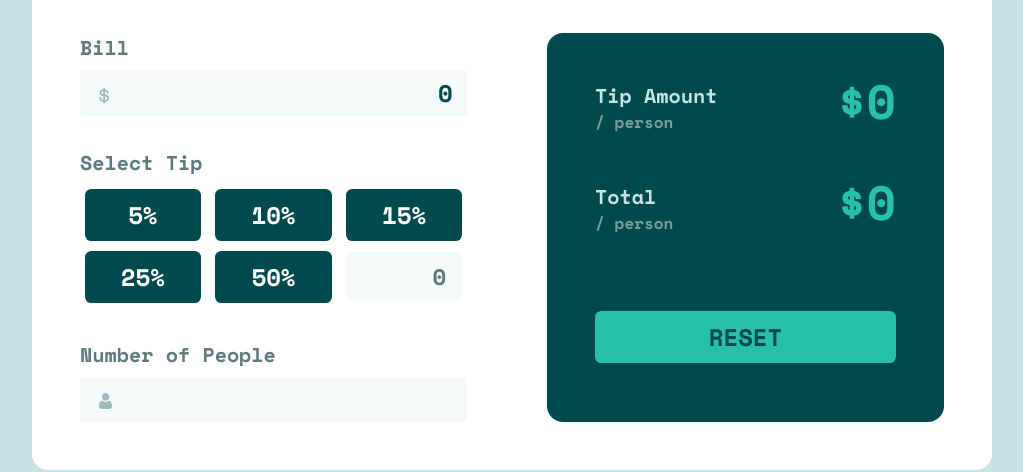
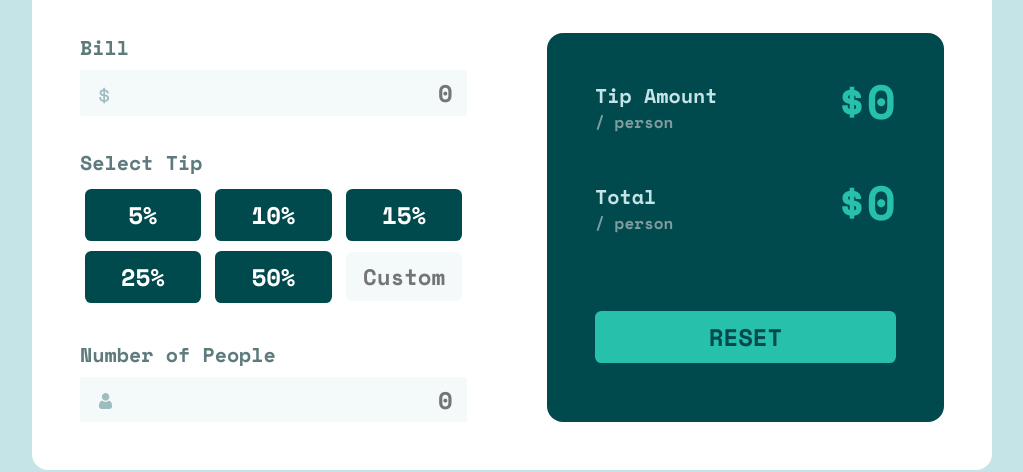
Before and after one commit to aylingyoren/tip-calculator-app, a React (Create React App) app: page / in a window 1280 px wide. Shown: the part 229-701 px from the top of the page, without its empty margins (128-1151 px from the left). Built offline with nearby package versions, Linux system fonts and the light colour scheme.

Commit message:
fix: fix custom tip

```diff
--- a/src/components/Bill/Bill.js
+++ b/src/components/Bill/Bill.js
@@ -10,6 +10,7 @@ function Bill(props) {
       <input
         className="input"
         value={bill}
+        placeholder="0"
         onChange={(e) => setBill(e.target.value)}
       />
       <Dollar className="dollar" />
--- a/src/components/Calculator/Calculator.js
+++ b/src/components/Calculator/Calculator.js
@@ -7,8 +7,8 @@ import TipSelector from "../TipSelector/TipSelector";
 import "./Calculator.css";
 
 function Calculator() {
-  const [tip, setTip] = useState(0);
-  const [bill, setBill] = useState(0);
+  const [tip, setTip] = useState("");
+  const [bill, setBill] = useState("");
   const [numberOfPeople, setNumberOfPeople] = useState("");
   const [totalPerPerson, setTotalPerPerson] = useState(0);
   const [tipPerPerson, setTipPerPerson] = useState(0);
@@ -22,13 +22,14 @@ function Calculator() {
     ) {
       setTipPerPerson(0);
       setTotalPerPerson(0);
-    } else if (bill > 0 && parseFloat(numberOfPeople) > 0) {
-      const tempTotal = bill * (1 + tip / 100);
+    } else if (parseFloat(bill) > 0 && parseFloat(numberOfPeople) > 0) {
+      const tempTotal = parseFloat(bill) * (1 + tip / 100);
       const tempTotalPerPerson =
         Math.round((tempTotal / parseFloat(numberOfPeople)) * 100) / 100;
       const tempTipPerPerson =
-        Math.round(((tempTotal - bill) / parseFloat(numberOfPeople)) * 100) /
-        100;
+        Math.round(
+          ((tempTotal - parseFloat(bill)) / parseFloat(numberOfPeople)) * 100
+        ) / 100;
       setTipPerPerson(tempTipPerPerson);
       setTotalPerPerson(tempTotalPerPerson);
     }
--- a/src/components/NumberOfPeople/NumberOfPeople.js
+++ b/src/components/NumberOfPeople/NumberOfPeople.js
@@ -21,6 +21,7 @@ function NumberOfPeople(props) {
         <input
           className={error ? "input input-error" : "input"}
           value={numberOfPeople}
+          placeholder="0"
           onChange={(e) => setNumberOfPeople(e.target.value)}
         />
         <div>
```
